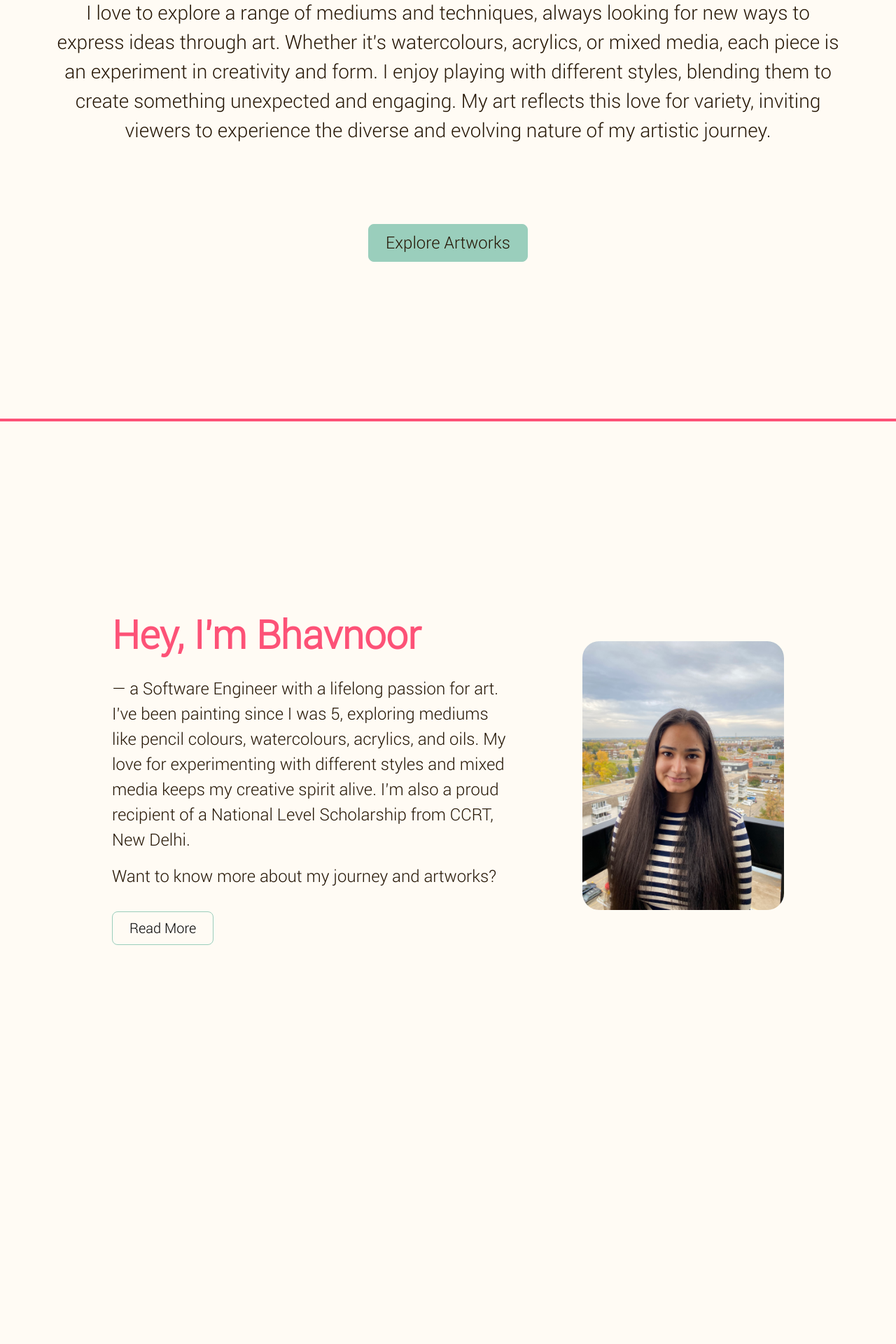
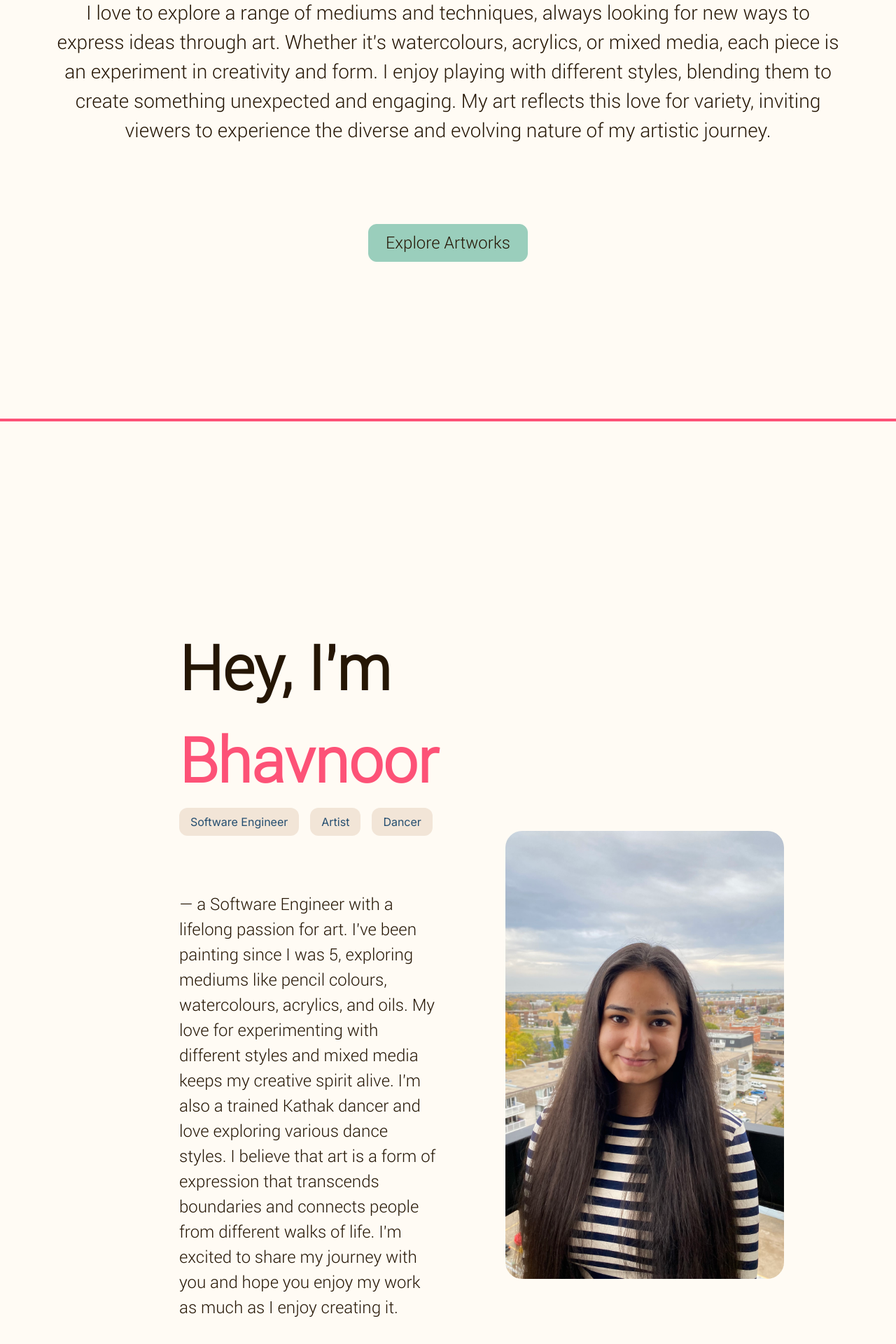
Before and after one commit to Bhavnoor-Kaur/theartisticarsenal, a Next.js app: page / in a window 1280 px wide. Shown: the part 1650-3570 px from the top of the page at 70% size. Before the commit the page ends 3160 px from the top, so only its background shows below. Built offline with nearby package versions, Linux system fonts and the light colour scheme; a web font is replaced by a local one.

Commit message:
feat: updated about me section

```diff
--- a/src/app/components/AboutMeSection.tsx
+++ b/src/app/components/AboutMeSection.tsx
@@ -6,25 +6,32 @@ const RobotoLight = localFont({ src: '../fonts/Roboto-Light.ttf' })
 
 export default function AboutMeSection() {
     return (
-        <div className="relative p-16 rounded-lg mx-auto mt-10">
+        <div className="relative py-32 px-40 rounded-lg mx-auto">
             <div className="flex flex-col lg:flex-row items-center">
                 {/* Left Side: Text */}
                 <div className="lg:w-2/3 p-24">
-                    <h2 className={`${RobotoLight.className} text-3xl font-extrabold text-bright-pink`}>Hey, I'm Bhavnoor</h2>
-                    <p className={`${RobotoLight.className} mt-4 text-base font-medium text-bistre`}>
-                        — a Software Engineer with a lifelong passion for art. I've been painting since I was 5, exploring mediums like pencil colours, watercolours, acrylics, and oils. My love for experimenting with different styles and mixed media keeps my creative spirit alive. I’m also a proud recipient of a National Level Scholarship from CCRT, New Delhi.
+                    <h2 className={`${RobotoLight.className} text-4xl font-extrabold text-bistre`}>
+                        Hey, I'm <span className="text-bright-pink"> Bhavnoor </span>
+                    </h2>
+                    <div className="flex space-x-4">
+                        <button className="px-4 py-2 rounded-xl bg-almond text-indigo-dye hover:bg-melon">Software Engineer</button>
+                        <button className="px-4 py-2 rounded-xl bg-almond text-indigo-dye hover:bg-melon">Artist</button>
+                        <button className="px-4 py-2 rounded-xl bg-almond text-indigo-dye hover:bg-melon">Dancer</button>
+                    </div>
+                    <p className={`${RobotoLight.className} mt-4 text-base font-medium pt-16 text-bistre`}>
+                        — a Software Engineer with a lifelong passion for art. I've been painting since I was 5, exploring mediums like pencil colours, watercolours, acrylics, and oils. My love for experimenting with different styles and mixed media keeps my creative spirit alive. I'm also a trained Kathak dancer and love exploring various dance styles. I believe that art is a form of expression that transcends boundaries and connects people from different walks of life. I'm excited to share my journey with you and hope you enjoy my work as much as I enjoy creating it.
                     </p>
-                    <p className={`${RobotoLight.className} mt-4 text-base font-medium text-bistre`}>
+                    <p className={`${RobotoLight.className} mt-4 pt-16 text-base font-medium text-bistre`}>
                         Want to know more about my journey and artworks?
                     </p>
                     <Link href="/about">
-                        <button className={`${RobotoLight.className} text-sm font-medium mt-8 px-6 py-2 bg-transparent rounded-lg border border-tiffany-blue`}>
+                        <button className={`${RobotoLight.className} text-base text-bistre bg-tiffany-blue font-medium mt-8 px-6 py-2 rounded-xl border border-tiffany-blue hover:bg-indigo-dye hover:text-almond`}>
                             Read More
                         </button>
                     </Link>
                 </div>
                 {/* Right Side: Image */}
-                <div className="relative w-1/4 h-96">
+                <div className="relative w-100 h-125">
                     <Image
                         src="/Bhavnoor.jpeg"
                         alt="Bhavnoor Kaur"
--- a/src/app/components/ArtWorksSection.tsx
+++ b/src/app/components/ArtWorksSection.tsx
@@ -84,7 +84,7 @@ return (
                 </p>
             </div>
             <Link href="/artworks">
-                <button className={`${RobotoLight.className} mt-8 px-6 py-2 bg-tiffany-blue text-base text-bistre rounded-lg border border-tiffany-blue`}>
+                <button className={`${RobotoLight.className} mt-8 px-6 py-2 bg-tiffany-blue text-base text-bistre rounded-xl border border-tiffany-blue  hover:bg-indigo-dye hover:text-almond`}>
                     Explore Artworks
                 </button>
             </Link>
--- a/tailwind.config.ts
+++ b/tailwind.config.ts
@@ -67,6 +67,10 @@ module.exports = {
       borderRadius: {
         '5xl': '40px',
       },
+      spacing: {
+        100: '35rem',
+        125: '40rem',
+      }
     },
     animation: {
       fadeIn: 'fadeIn 1s ease-out',
```
